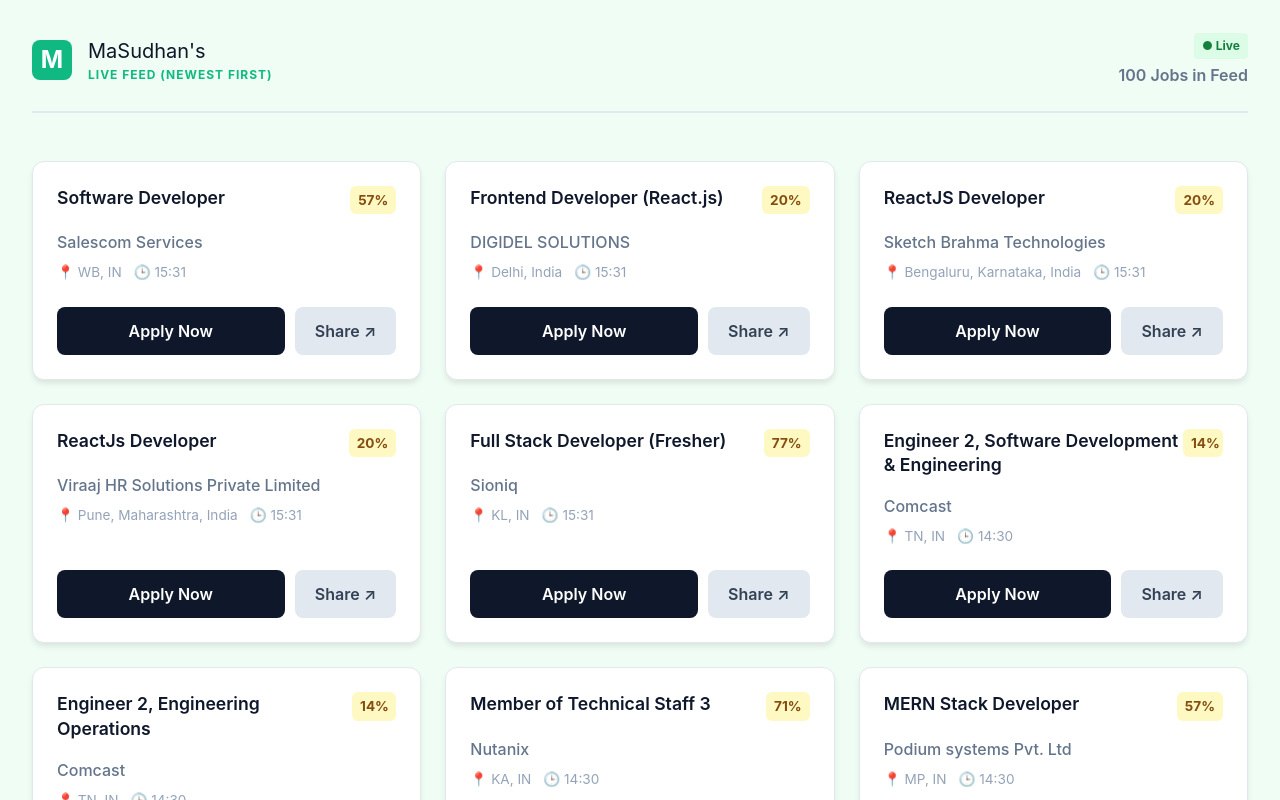
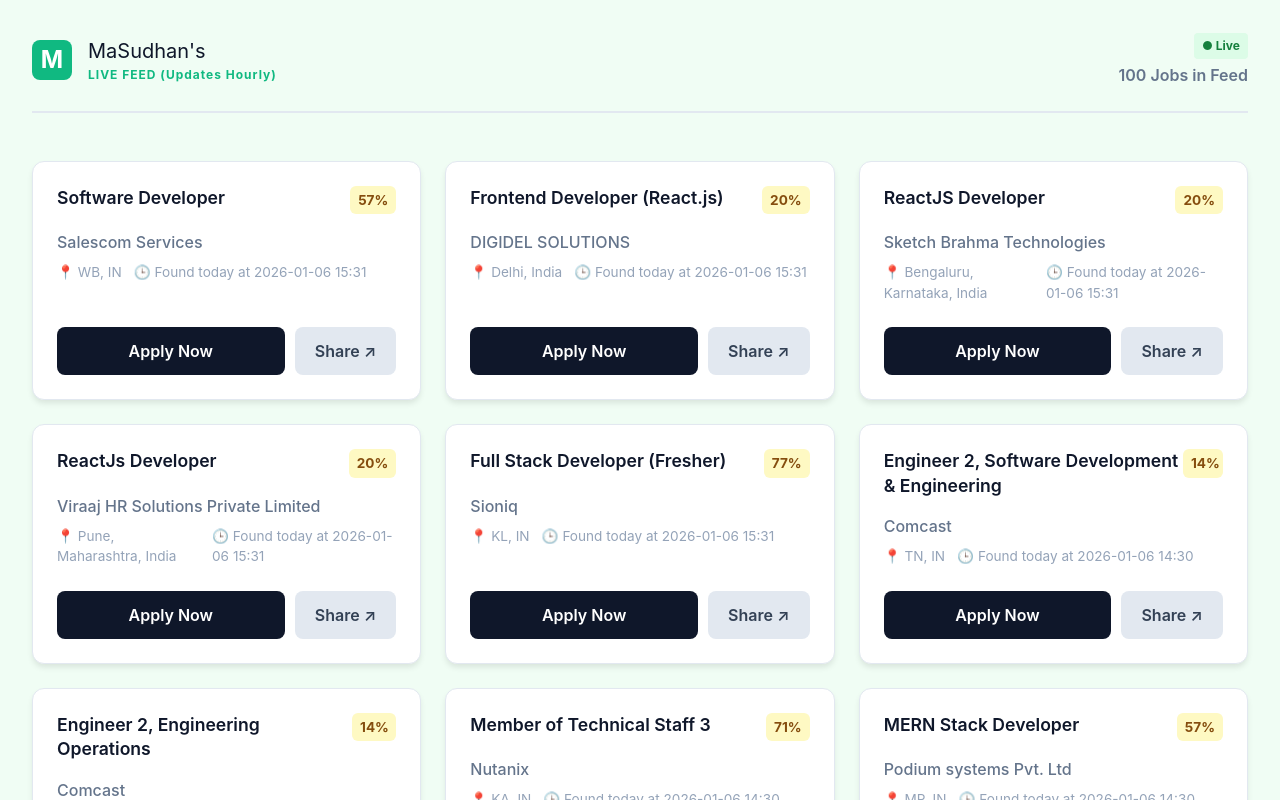
Before and after one commit to mdhusdhn-telugu/MaSudhan-Jobs, a React (Vite) app in the folder frontend/: page / in a window 1280 px wide. Shown: the top 800 px of the page. Built offline with nearby package versions, Linux system fonts and the light colour scheme.

Commit message:
Update job fetching and display logic in App component

```diff
--- a/frontend/src/App.tsx
+++ b/frontend/src/App.tsx
@@ -11,7 +11,7 @@
   title: string;
   company: string;
   location: string;
-  found_at?: string; // New field
+  found_at?: string;
   job_url: string;
   site: string;
   analysis: JobAnalysis;
@@ -21,7 +21,8 @@
   const [jobs, setJobs] = useState<Job[]>([])
 
   useEffect(() => {
-    fetch('/data/jobs.json')
+    // Add a random number to URL to prevent browser caching
+    fetch(`/data/jobs.json?t=${new Date().getTime()}`)
       .then(res => res.json())
       .then(data => {
         if (Array.isArray(data)) setJobs(data);
@@ -42,7 +43,7 @@
           <span className="icon">M</span>
           <div>
             <h1>MaSudhan's</h1>
-            <p>LIVE FEED (NEWEST FIRST)</p>
+            <p>LIVE FEED (Updates Hourly)</p>
           </div>
         </div>
         <div className="stats">
@@ -53,7 +54,7 @@
 
       <main className="job-grid">
         {jobs.length === 0 ? (
-          <div className="empty-state"><p>Waiting for the hourly update...</p></div>
+          <div className="empty-state"><p>Waiting for next update...</p></div>
         ) : (
           jobs.map(job => (
             <div key={job.id} className="job-card">
@@ -68,8 +69,10 @@
                 <p className="company">{job.company}</p>
                 <div className="meta">
                   <span>📍 {job.location}</span>
-                  {/* Show when the bot found it */}
-                  <span className="time-tag">🕒 {job.found_at ? job.found_at.split(' ')[1] : 'Recent'}</span>
+                  {/* Show specific time */}
+                  <span className="time-tag">
+                    🕒 {job.found_at ? `Found today at ${job.found_at}` : 'Recent'}
+                  </span>
                 </div>
               </div>
 
```
